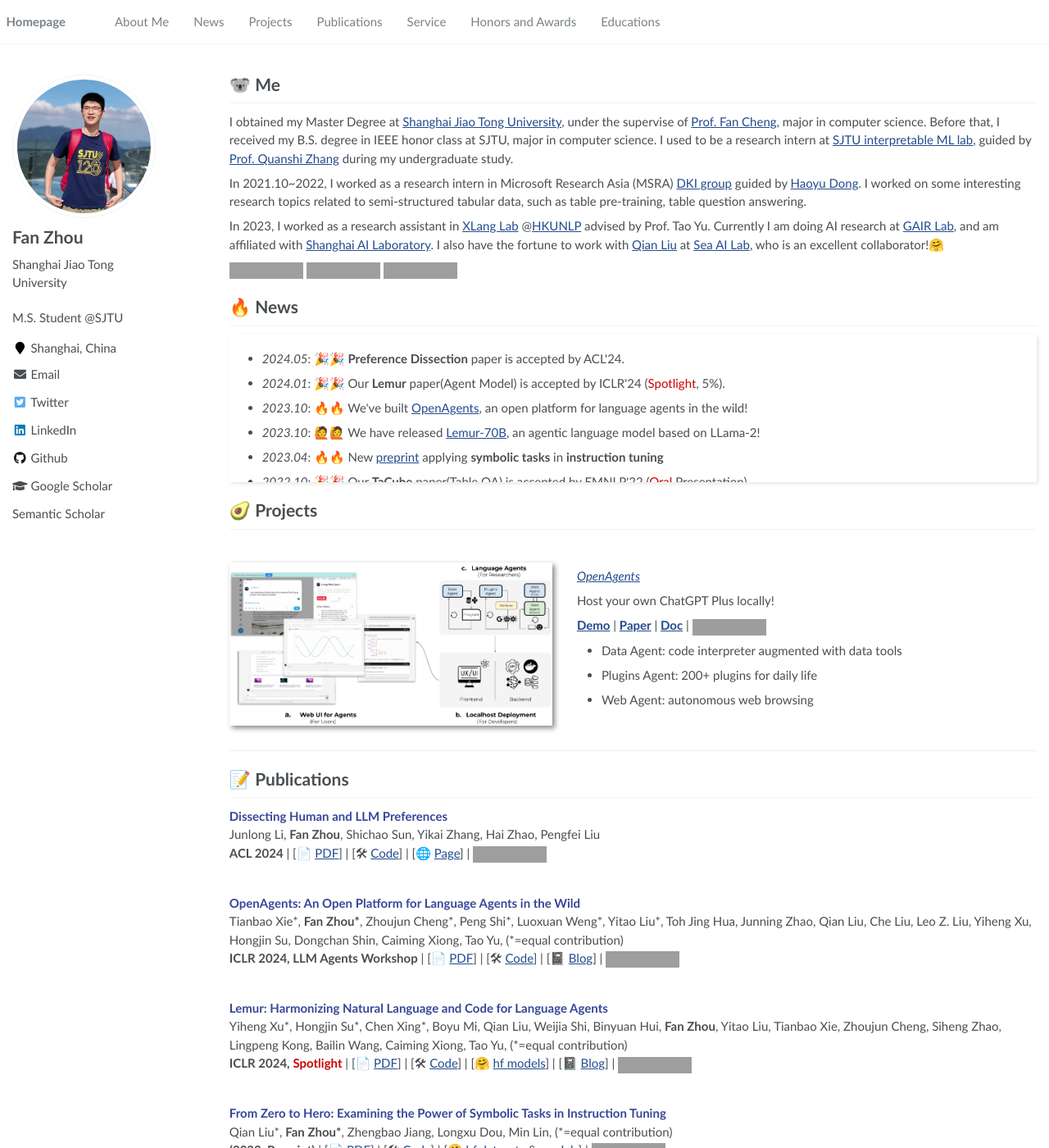
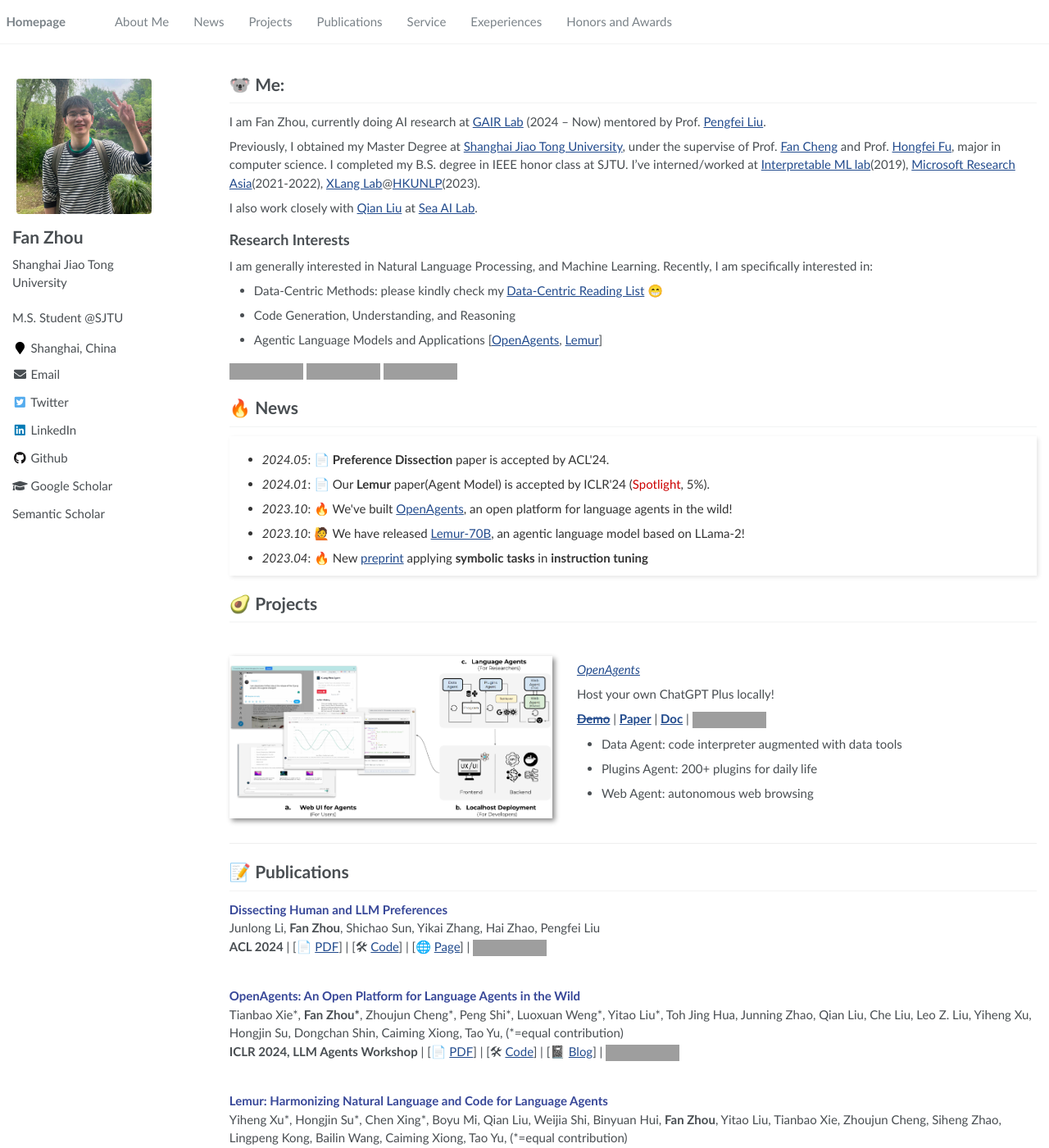
Before and after one commit to koalazf99/koalazf99.github.io, a Jekyll site: the page built from _pages/about.md, in a window 1280 px wide and 1400 px high. Shown: the whole window at 82% size. Built offline with Jekyll 4.4.1, drawn with Linux system fonts in a browser that asks for light colours; a style sheet for code colours, icons or effects is not loaded; some of the changed text lies outside the part shown; grey boxes are pictures that could not be loaded.

Commit message:
update interests

```diff
--- a/_data/navigation.yml
+++ b/_data/navigation.yml
@@ -15,8 +15,8 @@
   - title: "Service"
     url: "/#-service"
 
+  - title: "Exeperiences"
+    url: "/#-exeperiences"
+
   - title: "Honors and Awards"
     url: "/#-honors-and-awards"
-
-  - title: "Educations"
-    url: "/#-educations"
--- a/_pages/about.md
+++ b/_pages/about.md
@@ -17,17 +17,24 @@
 
 <span class='anchor' id='about-me'></span>
 
-# 🐨 Me
+# 🐨 Me:
+I am Fan Zhou, currently doing AI research at [GAIR Lab](https://plms.ai) (2024 -- Now) mentored by Prof. [Pengfei Liu](http://pfliu.com/).
 
-I obtained my Master Degree at [Shanghai Jiao Tong University](https://en.sjtu.edu.cn/), under the supervise of [Prof. Fan Cheng](https://www.cs.sjtu.edu.cn/~chengfan/index.html), major in computer science. Before that, I received my B.S. degree in IEEE honor class at SJTU, major in computer science. I used to be a research intern at [ SJTU interpretable ML lab](https://sjtu-xai-lab.github.io/), guided by [Prof. Quanshi Zhang](http://qszhang.com) during my undergraduate study.
+Previously, I obtained my Master Degree at [Shanghai Jiao Tong University](https://en.sjtu.edu.cn/), under the supervise of Prof. [Fan Cheng](https://www.cs.sjtu.edu.cn/~chengfan/index.html) and Prof. [Hongfei Fu](https://jhc.sjtu.edu.cn/~hongfeifu/), major in computer science. I completed my B.S. degree in IEEE honor class at SJTU.
+I've interned/worked at [Interpretable ML lab](https://sjtu-xai-lab.github.io/)(2019), [Microsoft Research Asia](https://www.microsoft.com/en-us/research/group/data-knowledge-intelligence/)(2021-2022), [XLang Lab](https://xlang.ai/)@[HKUNLP](https://hkunlp.github.io/)(2023).
 
-In 2021.10~2022, I worked as a research intern in Microsoft Research Asia (MSRA) [DKI group](https://www.microsoft.com/en-us/research/group/data-knowledge-intelligence/) guided by [Haoyu Dong](https://www.microsoft.com/en-us/research/people/hadong/). I worked on some interesting research topics related to semi-structured tabular data, such as table pre-training, table question answering.
+I also work closely with [Qian Liu](https://siviltaram.github.io) at [Sea AI Lab](https://sail.sea.com).
 
-In 2023, I worked as a research assistant in [XLang Lab](https://xlang.ai) @[HKUNLP](https://hkunlp.github.io/) advised by Prof. Tao Yu.
-Currently I am doing AI research at [GAIR Lab](https://plms.ai), and am affiliated with [Shanghai AI Laboratory](https://www.shlab.org.cn/). I also have the fortune to work with [Qian Liu](https://siviltaram.github.io) at [Sea AI Lab](https://sail.sea.com), who is an excellent collaborator!🤗
+## Research Interests
+I am generally interested in Natural Language Processing, and Machine Learning.
+Recently, I am specifically interested in:
+- Data-Centric Methods: please kindly check my [Data-Centric Reading List](https://github.com/koalazf99/Awesome-DataCentric-LLM) 😁
+- Code Generation, Understanding, and Reasoning
+- Agentic Language Models and Applications [[OpenAgents](https://github.com/xlang-ai/OpenAgents), [Lemur](https://arxiv.org/abs/2310.06830)]
+
 
 <a href='https://scholar.google.com/citations?user=qi8UzmkAAAAJ&hl=en'><img src="https://img.shields.io/endpoint?url={{ url | url_encode }}&logo=Google%20Scholar&labelColor=f6f6f6&color=9cf&style=flat&label=citations"></a>
-<a href='./uploads/FZhou_Resume.pdf'><img src="https://img.shields.io/badge/-Fan's Resumé-299DE7?logo=gitbook&logoColor=white"></a>
+<a href='./uploads/FZhou_Resume.pdf'><img src="https://img.shields.io/badge/-My Resumé-299DE7?logo=gitbook&logoColor=white"></a>
 <a href="https://hits.seeyoufarm.com"><img src="https://hits.seeyoufarm.com/api/count/incr/badge.svg?url=https%3A%2F%2Fkoalazf99.github.io&count_bg=%2379C83D&title_bg=%23555555&icon=&icon_color=%23E7E7E7&title=page hits&edge_flat=false"/></a>
 
 
@@ -41,10 +48,11 @@
 # 🔥 News
 <style>
     .scrollable-area {
-        max-height: 180px;
+        max-height: 170px;
         overflow-y: auto;
         box-shadow: 2px 2px 5px rgba(0, 0, 0, 0.1);
         padding: 10px;
+        color: #333;
     }
     .pdf {
         text-decoration: none;
@@ -59,19 +67,18 @@
     }
 </style>
 
-<div class="scrollable-area">
+<div class="scrollable-area" style="width:100%;">
     <ul>
-        <li><em>2024.05</em>: 🎉🎉 <strong>Preference Dissection</strong> paper is accepted by  ACL'24.</li>
-        <li><em>2024.01</em>: 🎉🎉 Our <strong>Lemur</strong> paper(Agent Model) is accepted by ICLR'24 (<font color="#cc0000">Spotlight</font>, 5%).</li>
-        <li><em>2023.10</em>: 🔥🔥 We've built <a href="https://github.com/xlang-ai/OpenAgents">OpenAgents</a>, an open platform for language agents in the wild!</li>
-        <li><em>2023.10</em>: 🙋🙋 We have released <a href="https://arxiv.org/abs/2310.06830">Lemur-70B</a>, an agentic language model based on LLama-2!</li>
-        <li><em>2023.04</em>: 🔥🔥 New <a href="https://arxiv.org/abs/2304.07995">preprint</a> applying <strong>symbolic tasks</strong> in <strong>instruction tuning</strong></li>
-        <li><em>2022.10</em>: 🎉🎉 Our <strong>TaCube</strong> paper(Table QA) is accepted by EMNLP'22 (<font color="#cc0000">Oral</font> Presentation).</li>
+        <li><em>2024.05</em>: 📄 <strong>Preference Dissection</strong> paper is accepted by  ACL'24.</li>
+        <li><em>2024.01</em>: 📄 Our <strong>Lemur</strong> paper(Agent Model) is accepted by ICLR'24 (<font color="#cc0000">Spotlight</font>, 5%).</li>
+        <li><em>2023.10</em>: 🔥 We've built <a href="https://github.com/xlang-ai/OpenAgents">OpenAgents</a>, an open platform for language agents in the wild!</li>
+        <li><em>2023.10</em>: 🙋 We have released <a href="https://arxiv.org/abs/2310.06830">Lemur-70B</a>, an agentic language model based on LLama-2!</li>
+        <li><em>2023.04</em>: 🔥 New <a href="https://arxiv.org/abs/2304.07995">preprint</a> applying <strong>symbolic tasks</strong> in <strong>instruction tuning</strong></li>
+        <li><em>2022.10</em>: 📄 Our <strong>TaCube</strong> paper(Table QA) is accepted by EMNLP'22 (<font color="#cc0000">Oral</font> Presentation).</li>
     </ul>
 </div>
 
 # 🥑 Projects
-
 <div class='paper-box'><div class='paper-box-image'><div><img src='images/openagents_overview.png' alt="sym" width="100%"></div></div>
 <div class='paper-box-text' markdown="1">
 
@@ -79,7 +86,7 @@
 
 Host your own ChatGPT Plus locally!
 
-[**Demo**](https://chat.xlang.ai) | [**Paper**](https://arxiv.org/abs/2310.10634) | [**Doc**](https://docs.xlang.ai) | [![](https://img.shields.io/github/stars/xlang-ai/OpenAgents?style=social)](https://github.com/xlang-ai/OpenAgents)
+[~~**Demo**~~](https://chat.xlang.ai) | [**Paper**](https://arxiv.org/abs/2310.10634) | [**Doc**](https://docs.xlang.ai) | [![](https://img.shields.io/github/stars/xlang-ai/OpenAgents?style=social)](https://github.com/xlang-ai/OpenAgents)
 -  Data Agent: code interpreter augmented with data tools
 - Plugins Agent: 200+ plugins for daily life
 - Web Agent: autonomous web browsing
@@ -145,16 +152,26 @@
 **ICML 2022** | [📄 <a href="https://proceedings.mlr.press/v162/ma22b/ma22b.pdf" style="pdf"><span>PDF</span></a>] | [🛠 <a href="https://github.com/haotianSustc/deepinfo" style="code"><span>Code</span></a>]
 </div>
 
-# 📖 Service
+# 📌 Service
 - Workshop Reviewer: [Instruction Workshop @ NeurIPS 2023](https://an-instructive-workshop.github.io/)
 - Conference Reviewer: COLING 2024
+
+# 🎲 Exeperiences
+**Academia**
+- *2021.09 - 2024.03*, M.S.@SJTU, Computer Science & Engineering
+- *2017.09 - 2021.06*, B.S.@SJTU, IEEE honor class, Computer Science.
+
+**Others**
+<!-- Templates -->
+<!-- - *2024.06 - now*, AI Researcher@? -->
+<!-- - *2024.02 - 2024.0?, Research@?-->
+<!-- - *2024.02 - now*, Collaborator@? (part-time) -->
+- *2023.04 - 2023.12*, Research Assistant@XLang Lab, HKU. supervised by Prof. [Tao Yu](https://taoyds.github.io/).
+- *2021.10 - 2022.10*, Research Intern@Microsoft Research Asia. supervised by [Haoyu Dong](https://www.microsoft.com/en-us/research/people/hadong/).
+- *2019.05 - 2019.10*, Research Intern@Interpretable ML Lab, SJTU. supervised by Prof. [Quanshi Zhang](qszhang.com).
 
 # 🎖 Honors and Awards
 - MSRA Stars of Tomorrow (Award of Excellent Intern), 2022
 - Outstanding Graduates of SJTU, 2021
 - SJTU Academic Scholarship, 2017~2020
 - Shanghai City Scholarship(≈top 5%), 2018
-
-# 📖 Educations
-- *2021.09 - 2024.03*, M.S.@SJTU, Computer Science & Engineering
-- *2017.09 - 2021.06*, B.S.@SJTU, IEEE honor class, Computer Science.
--- a/_sass/_sidebar.scss
+++ b/_sass/_sidebar.scss
@@ -94,11 +94,11 @@
   img {
     max-width: 175px;
     min-width: 75px;
-    border-radius: 50%;
+    border-radius: 5%;
 
     @include breakpoint($large) {
       padding: 5px;
-      border: 1px solid $border-color;
+      border: 0px solid $border-color;
     }
   }
 }
--- a/images/script.py
+++ b/images/script.py
@@ -5,7 +5,7 @@
     resized_image = image.resize(size)
     resized_image.save(output_path)
 
-input_file = "Fan_Profile.jpeg"
+input_file = "2024_Profile.png"
 
 # Resize to 192x192
 output_file_192 = "android-chrome-192x192.png"
```
Also changed, not shown: images/android-chrome-192x192.png, images/android-chrome-512x512.png, 1 other file.
